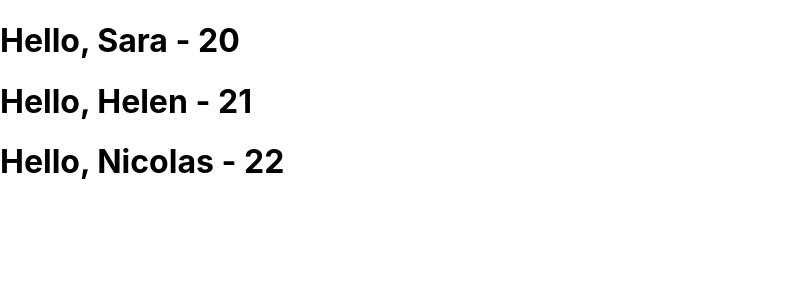
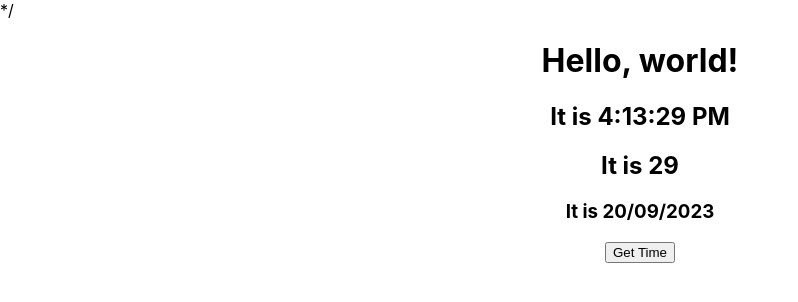
Before and after one commit to Michaelha1808/React-super, a React (Create React App) app in the folder Caidatmoitruong/beginer/: page / in a window 1280 px wide. Shown: the top 302 px of the page, without its empty margins (0-798 px from the left). Built offline with nearby package versions, Linux system fonts and the light colour scheme.

Commit message:
State và lifecycle trong class component

```diff
--- a/Caidatmoitruong/beginer/src/App.js
+++ b/Caidatmoitruong/beginer/src/App.js
@@ -1,25 +1,13 @@
-import logo from './logo.svg'
 import './App.css'
+import Clock from './Clock'
 
-const comment = `<script>console.log('send token')</script>`
 
 function App() {
 
   //*JSX
   return (
     <div className='App'>
-      <h1>Create by Michael ha</h1>
-      <header className='App-header'>
-        <img src={logo} className='App-logo' alt='logo' />
-        {comment}
-        <h1>Hello</h1>
-        <p>
-          Edit <code>src/App.js</code> and save to reload.
-        </p>
-        <a className='App-link' href='https://reactjs.org' target='_blank' rel='noopener noreferrer'>
-          Learn React
-        </a>
-      </header>
+      <Clock />
     </div>
   )
 }
--- /dev/null
+++ b/Caidatmoitruong/beginer/src/Clock.jsx
@@ -0,0 +1,39 @@
+import React from 'react'
+export default class Clock extends React.Component {
+  constructor(props) {
+    super(props)
+    this.state = {
+      time: {
+        created: new Date().toLocaleTimeString()
+      },
+      seconds: {
+        created: new Date().getSeconds()
+      }
+    }
+    this.date = '20/09/2023'
+  }
+  getTime = () => {
+    //! previousState.time !== newState.time
+    //! previousState.time.created !== newState.time.created
+
+    const newState = {
+      ...this.state,
+      time: {
+        created: new Date().toLocaleTimeString()
+      },
+      seconds: { created: new Date().getSeconds() }
+    }
+    this.setState(newState)
+  }
+  render() {
+    return (
+      <div>
+        <h1>Hello, world!</h1>
+        <h2>It is {this.state.time.created}</h2>
+        <h2>It is {this.state.seconds.created}</h2>
+        <h3>It is {this.date}</h3>
+        <button onClick={this.getTime}>Get Time</button>
+      </div>
+    )
+  }
+}
--- a/Caidatmoitruong/beginer/src/index.js
+++ b/Caidatmoitruong/beginer/src/index.js
@@ -3,22 +3,14 @@ import ReactDOM from 'react-dom/client'
 import './index.css'
 import App from './App'
 import reportWebVitals from './reportWebVitals'
-import Welcom from './Welcome'
 
 const root = ReactDOM.createRoot(document.getElementById('root'))
-const element = (
-  <div>
-    <Welcom name='Sara' age={20} />
-    <Welcom name='Helen' age={21} />
-    <Welcom name='Nicolas' age={22} />
-  </div>
+
+root.render(
+  <React.StrictMode> */
+    <App />
+  </React.StrictMode>
 )
-
-// <React.StrictMode> */
-// <App />
-// </React.StrictMode>
-
-root.render(element)
 // const element = <h1>Hello, world!</h1>
 
 
```
